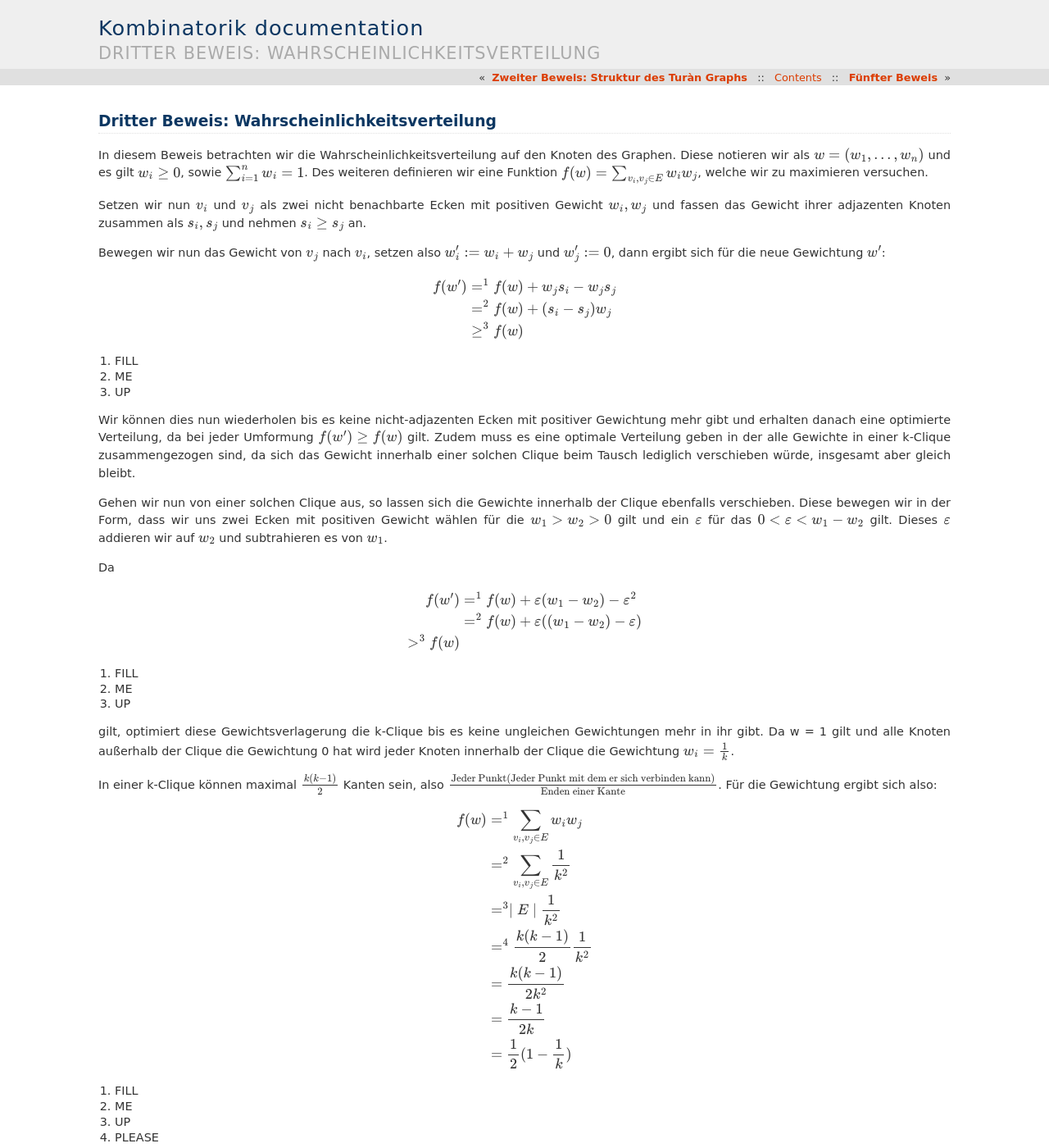
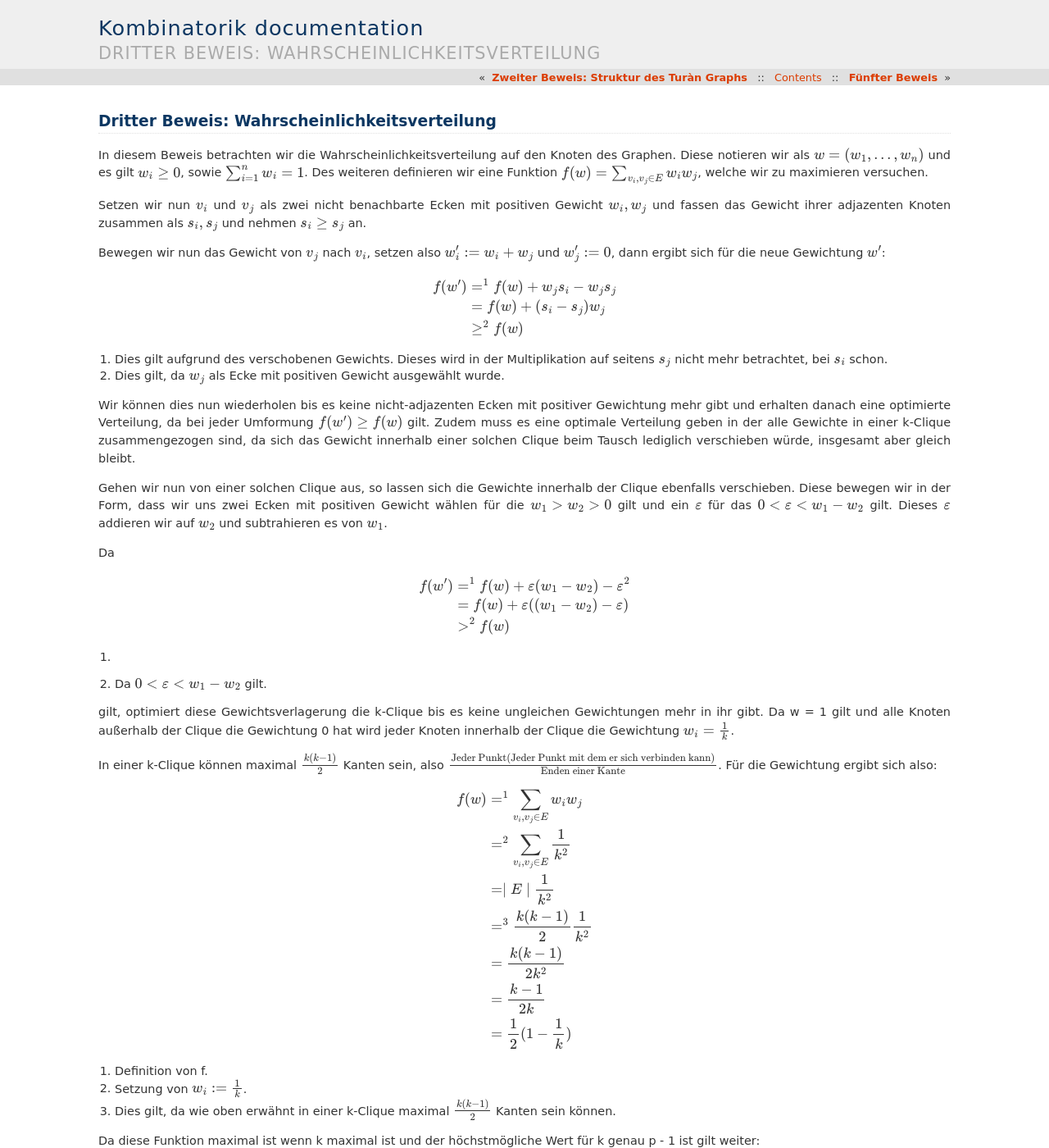
Before and after one commit to DanielMSchmidt/kombinatorik, a Sphinx documentation site: the page built from source/proof/third.rst, in a window 1280 px wide and 1400 px high. Shown: the whole window at 82% size. Built offline with Sphinx 7.4.7, drawn with Linux system fonts in a browser that asks for light colours.

Commit message:
fixed a few todos / fill me ups

```diff
--- a/source/proof/third.rst
+++ b/source/proof/third.rst
@@ -15,12 +13,11 @@ Bewegen wir nun das Gewicht von :math:`v_j` nach :math:`v_i`, setzen also :math:
 .. math::
   f(w') &=^1
   f(w) + w_j s_i - w_j s_j \\
-  &=^2 f(w) + (s_i - s_j) w_j \\
-  &\ge^3 f(w)
+  &= f(w) + (s_i - s_j) w_j \\
+  &\ge^2 f(w)
 
-(1) FILL
-(2) ME
-(3) UP
+(1) Dies gilt aufgrund des verschobenen Gewichts. Dieses wird in der Multiplikation auf seitens :math:`s_j` nicht mehr betrachtet, bei :math:`s_i` schon.
+(2) Dies gilt, da :math:`w_j` als Ecke mit positiven Gewicht ausgewählt wurde.
 
 Wir können dies nun wiederholen bis es keine nicht-adjazenten Ecken mit positiver Gewichtung mehr gibt und erhalten danach eine  optimierte Verteilung, da bei jeder Umformung :math:`f(w') \ge f(w)` gilt. Zudem muss es eine optimale Verteilung geben in der alle Gewichte in einer k-Clique zusammengezogen sind, da sich das Gewicht innerhalb einer solchen Clique beim Tausch lediglich verschieben würde, insgesamt aber gleich bleibt.
 
@@ -31,13 +28,12 @@ Da
 
 .. math::
   f(w') &=^1 f(w) + \varepsilon (w_1 - w_2) - \varepsilon^2 \\
-  &=^2 f(w) + \varepsilon ((w_1 - w_2) - \varepsilon) \\
-  >^3 f(w)
+  &= f(w) + \varepsilon ((w_1 - w_2) - \varepsilon) \\
+  &>^2 f(w)
 
 
-(1) FILL
-(2) ME
-(3) UP
+(1) .. todo:: Fill me up
+(2) Da :math:`0 < \varepsilon < w_1 - w_2` gilt.
 
 gilt, optimiert diese Gewichtsverlagerung die k-Clique bis es keine ungleichen Gewichtungen mehr in ihr gibt. Da w = 1 gilt und alle Knoten außerhalb der Clique die Gewichtung 0 hat wird jeder Knoten innerhalb der Clique die Gewichtung :math:`w_i = \frac{1}{k}`.
 
@@ -47,17 +43,16 @@ In einer k-Clique können maximal :math:`\frac{k (k-1)}{2}` Kanten sein, also :m
 .. math::
   f(w) &=^1 \sum_{v_i, v_j \in E} w_i w_j  \\
   &=^2 \sum_{v_i, v_j \in E} \frac{1}{k^2}  \\
-  &=^3 \mid E \mid \frac{1}{k^2}  \\
-  &=^4 \frac{k (k-1)}{2} \frac{1}{k^2}  \\
+  &= \mid E \mid \frac{1}{k^2}  \\
+  &=^3 \frac{k (k-1)}{2} \frac{1}{k^2}  \\
   &= \frac{k (k-1)}{2k^2} \\
   &= \frac{k-1}{2k} \\
   &= \frac{1}{2} (1 - \frac{1}{k})
 
 
-(1) FILL
-(2) ME
-(3) UP
-(4) PLEASE
+(1) Definition von f.
+(2) Setzung von :math:`w_i := \frac{1}{k}`.
+(3) Dies gilt, da wie oben erwähnt in einer k-Clique maximal :math:`\frac{k (k-1)}{2}` Kanten sein können.
 
 
 Da diese Funktion maximal ist wenn k maximal ist und der höchstmögliche Wert für k genau p - 1 ist gilt weiter:
```
Also changed, not shown: other parts of source/proof/third.rst (+0 -2 lines).
